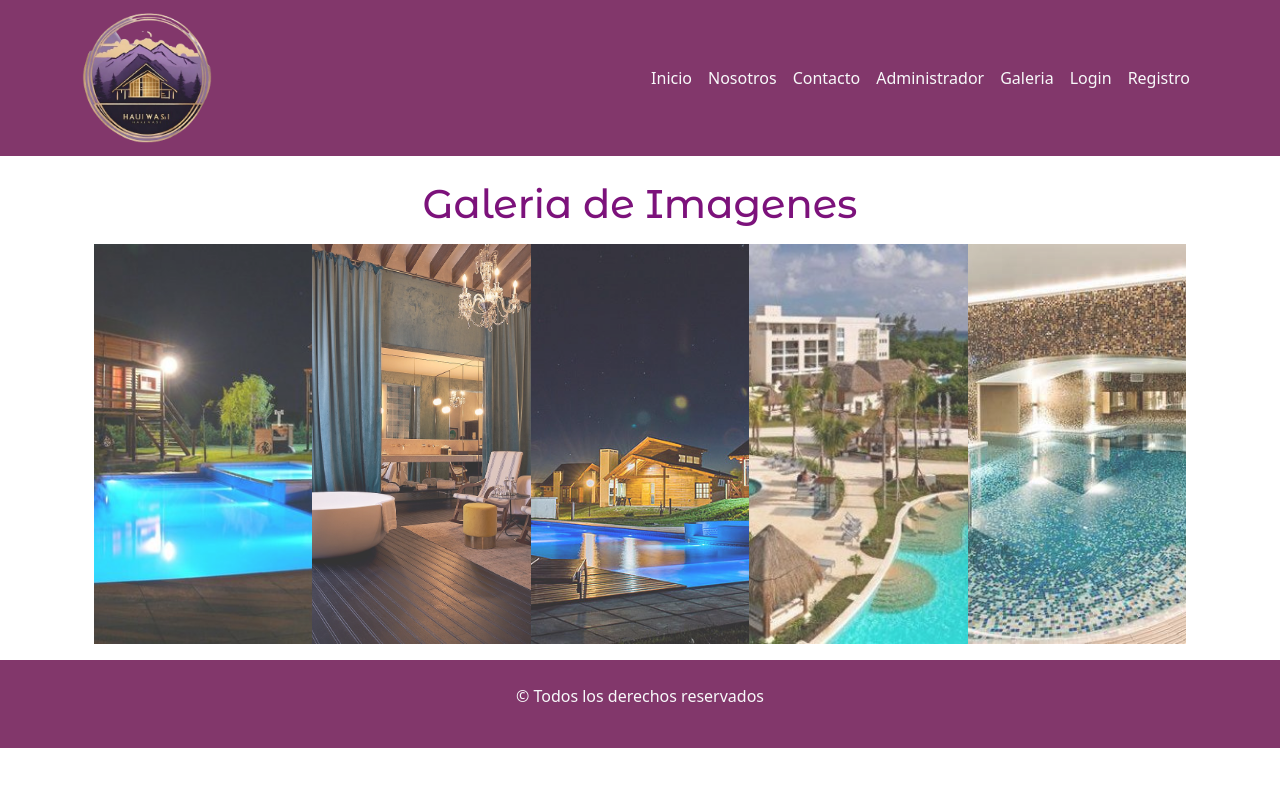
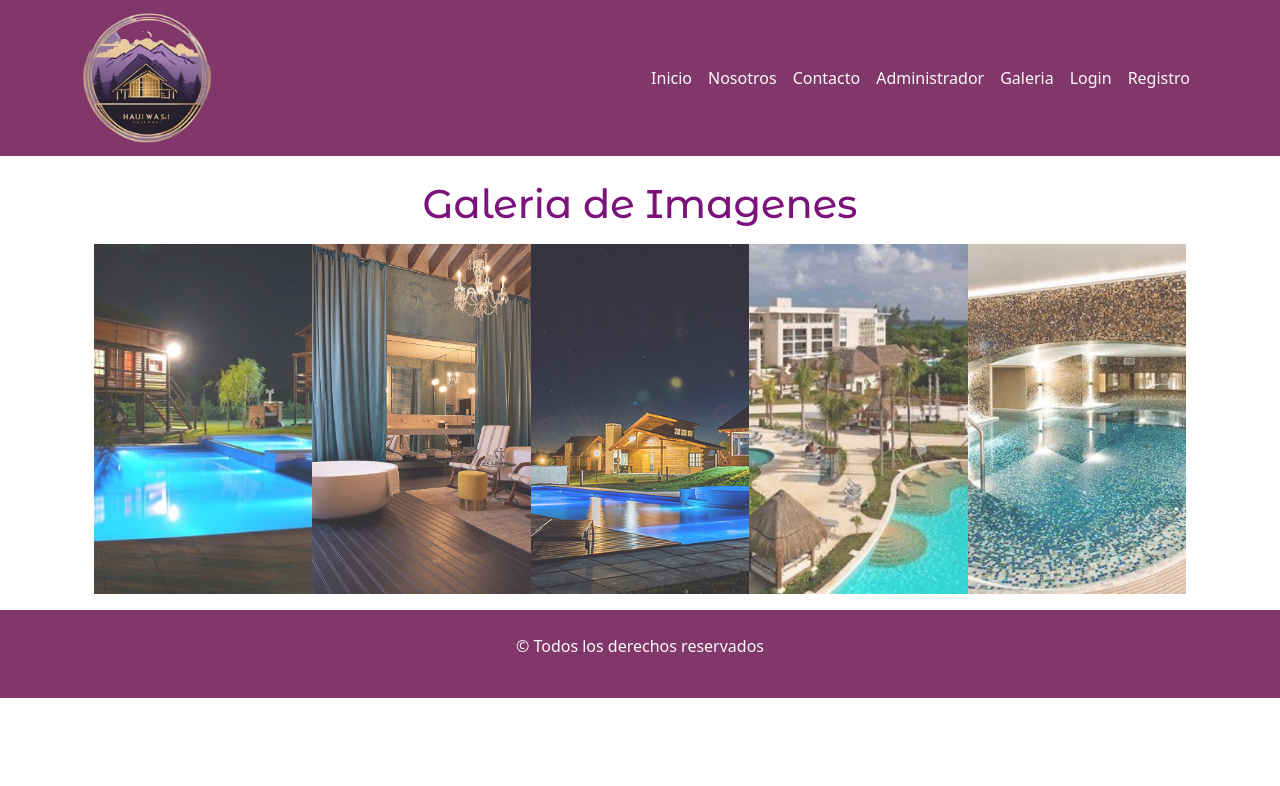
Before and after one commit to Pabmoy25/proyectoHotel-FrontEnd, a React (Vite) app: page /galeria in a window 1280 px wide. Shown: the top 786 px of the page. Built offline with nearby package versions, Linux system fonts and the light colour scheme.

Commit message:
ajuste el ancho e las imagenes

```diff
--- a/src/App.css
+++ b/src/App.css
@@ -62,8 +62,8 @@ tbody {
 
 .galeria-moviles{
   display: flex;
-  width: 500px;
-  height: 400px;
+  width: 400px;
+  height: 350px;
 }
 
 .galeria-moviles img{
```
